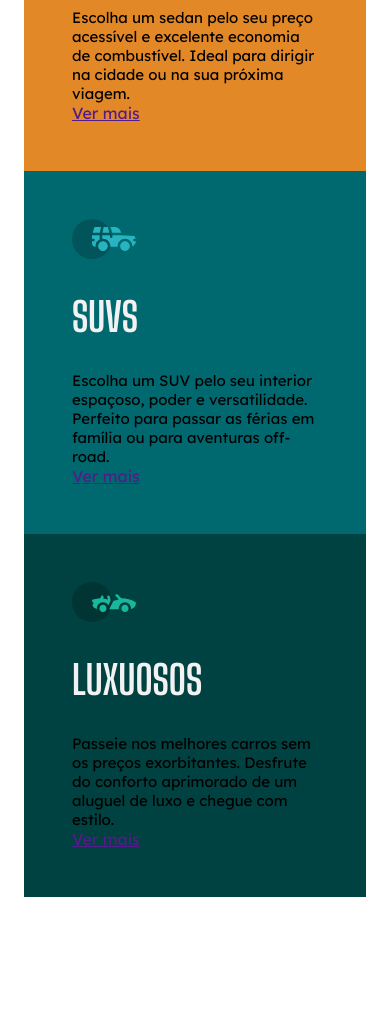
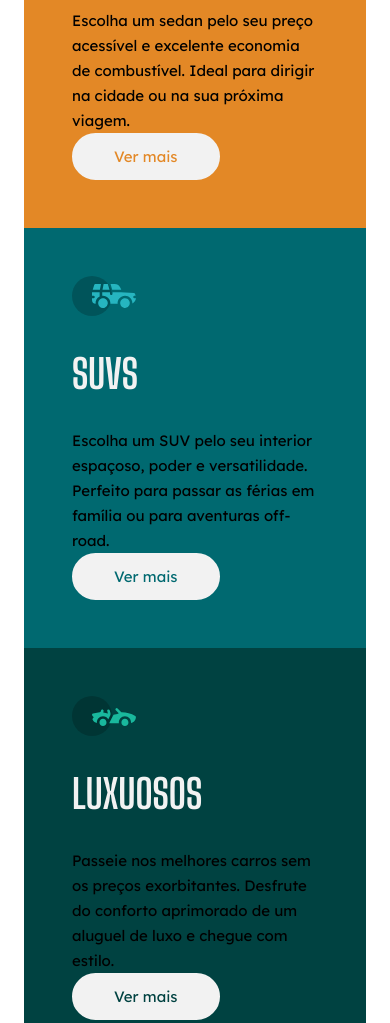
Before and after one commit to Rheuel/carros, a plain HTML site: page index.html in a window 390 px wide. Shown: the part 280-1303 px from the top of the page. Before the commit the page ends 1265 px from the top, so only its background shows below. Drawn offline with Linux system fonts and the light colour scheme.

Commit message:
finalização da parte mobile

```diff
--- a/index.html
+++ b/index.html
@@ -16,21 +16,21 @@
             <img src="./imagens/icon-sedans.svg" alt="carro sedan">
             <h2>Sedans</h2>
             <p>Escolha um sedan pelo seu preço acessível e excelente economia de combustível. Ideal para dirigir na cidade ou na sua próxima viagem.</p>
-            <a href="">Ver mais</a>
+            <a href="https://www.webmotors.com.br/" target="_blank">Ver mais</a>
         </section>
 
         <section class="suvs">
             <img src="./imagens/icon-suvs.svg" alt="carro suv">
             <h2>SUVs</h2>
             <p>Escolha um SUV pelo seu interior espaçoso, poder e versatilidade. Perfeito para passar as férias em família ou para aventuras off-road.</p>
-            <a href="">Ver mais</a>
+            <a href="https://www.webmotors.com.br/suvs" target="_blank">Ver mais</a>
         </section>
 
         <section class="luxos">
             <img src="./imagens/icon-luxury.svg" alt="carros de luxo">
             <h2>Luxuosos</h2>
             <p>Passeie nos melhores carros sem os preços exorbitantes. Desfrute do conforto aprimorado de um aluguel de luxo e chegue com estilo.</p>
-            <a href="">Ver mais</a>
+            <a href="https://www.webmotors.com.br/conversiveis" target="_blank">Ver mais</a>
         </section>
     </main>
 </body>
--- a/style.css
+++ b/style.css
@@ -29,10 +29,19 @@ p {
     font-size: 0.9375rem;
     color: var(--transparent-white);
     margin-bottom: 1.875;
+    line-height: 1.5625rem;
 }
 
 a {
     font-family: 'Lexend Deca', sans-serif;
+    display: block;
+    text-decoration: none;
+    border: 2px solid var(--gray);
+    width: fit-content;
+    font-size: 0.9375rem;
+    padding: 0.75rem 2.5rem;
+    border-radius: 1.5625rem;
+    background: var(--gray);
 }
 
 section {
@@ -41,6 +50,7 @@ section {
 
 .sedans {
     background: var(--orange);
+    border-radius: 8px 8px 0 0;
 }
 
 .suvs {
@@ -49,4 +59,17 @@ section {
 
 .luxos {
     background: var(--dark-cyan);
+    border-radius: 0 0 8px 8px;
 }
+
+.sedans a {
+    color: var(--orange)
+}
+
+.suvs a {
+    color: var(--cyan)
+}
+
+.luxos a {
+    color: var(--dark-cyan)
+}
```
